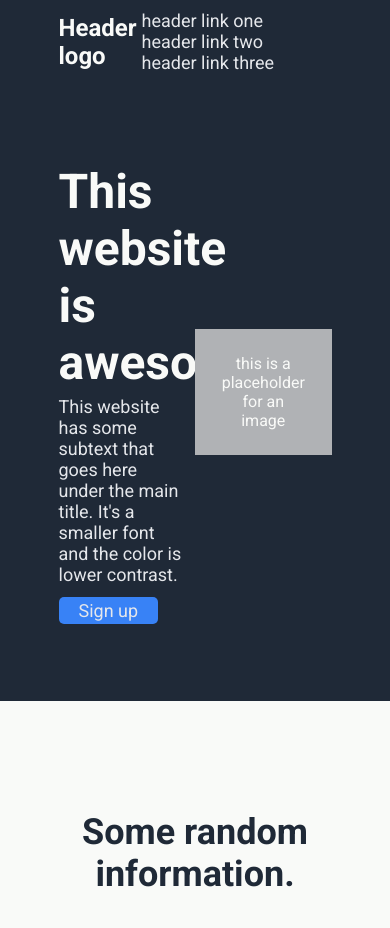
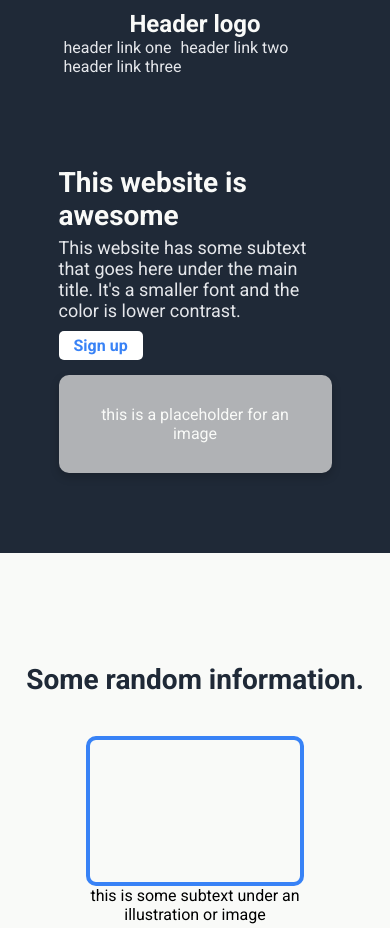
Before and after one commit to isidora33/landing-page, a plain HTML site: page index.html in a window 390 px wide. Shown: the top 928 px of the page. Drawn offline with Linux system fonts and the light colour scheme.

Commit message:
responsive

```diff
--- a/css/style.css
+++ b/css/style.css
@@ -1,4 +1,5 @@
 @import url("https://fonts.googleapis.com/css2?family=Roboto:ital,wght@0,100;0,300;0,400;0,500;0,700;0,900;1,100;1,300;1,400;1,500;1,700;1,900&display=swap");
+
 * {
   margin: 0;
   padding: 0;
@@ -9,6 +10,7 @@
 .container {
   background-color: #1f2937;
 }
+
 .wrap {
   width: 70%;
   margin: 0 auto;
@@ -30,20 +32,26 @@
   font-size: 18px;
   color: #e5e7eb;
 }
+
 .menu li {
   display: inline-block;
   margin-left: 5px;
 }
+
 .awesome {
   width: 50%;
   padding-right: 10px;
+  margin-bottom: 20px;
 }
+
 .image {
-  width: 50%;
+  width: 48%;
   text-align: center;
   background-color: #b0b2b5;
-  padding: 9%;
+  padding: 120px 20px;
   color: #f9faf8;
+  border-radius: 10px;
+  box-shadow: 0 4px 10px rgba(0, 0, 0, 0.2);
 }
 
 .hero {
@@ -52,16 +60,17 @@
   font-weight: bolder;
   margin-bottom: 5px;
 }
+
 .secondaryText {
   margin-bottom: 15px;
 }
+
 .button {
   text-decoration: none;
   padding: 3px 20px;
   background-color: #3882f6;
   border-radius: 5px;
   font-size: 18px;
-  color: #e5e7eb;
 }
 
 .lighter {
@@ -78,6 +87,7 @@
   padding-top: 30px;
   padding-bottom: 30px;
 }
+
 .item {
   width: 17%;
   margin: 0 auto;
@@ -121,18 +131,27 @@ p {
 
 .call {
   background-color: #3882f6;
-  padding-top: 50px;
-  padding-bottom: 50px;
+  padding: 60px 20px;
   border-radius: 10px;
-  justify-content: space-around;
+  display: flex;
+  flex-direction: column;
+  align-items: center;
+  justify-content: center;
+}
+
+.callText {
+  margin-bottom: 20px;
+  text-align: center;
 }
 
 .callTitle {
   color: #f9faf8;
+  font-size: 28px;
 }
 
 .text {
   color: #f9faf8;
+  margin-top: 10px;
 }
 
 .border {
@@ -144,3 +163,89 @@ p {
   padding-top: 30px;
   padding-bottom: 30px;
 }
+
+@media (max-width: 768px) {
+  .wrap {
+    flex-direction: column;
+    align-items: center;
+  }
+
+  .awesome,
+  .image {
+    width: 100%;
+    padding: 0;
+  }
+
+  .awesome {
+    margin-bottom: 20px;
+  }
+
+  .image {
+    padding: 30px;
+  }
+
+  .hero {
+    font-size: 36px;
+  }
+
+  .button {
+    font-size: 16px;
+    padding: 10px 30px;
+    background-color: #fff;
+    color: #3882f6;
+    font-weight: bold;
+    border-radius: 5px;
+    margin-top: 20px;
+  }
+
+  .title {
+    font-size: 28px;
+  }
+
+  .item {
+    width: 80%;
+    margin-bottom: 20px;
+  }
+
+  .quoteText {
+    font-size: 28px;
+  }
+
+  .callTitle {
+    font-size: 24px;
+  }
+
+  .small {
+    font-size: 16px;
+  }
+
+  .call {
+    padding: 40px 20px;
+  }
+
+  .callTitle {
+    font-size: 24px;
+  }
+
+  .button {
+    margin-top: 30px;
+  }
+}
+
+@media (max-width: 480px) {
+  .menu li a {
+    font-size: 16px;
+  }
+
+  .hero {
+    font-size: 28px;
+  }
+
+  .button {
+    padding: 5px 15px;
+  }
+
+  .footerText {
+    font-size: 14px;
+  }
+}
```
